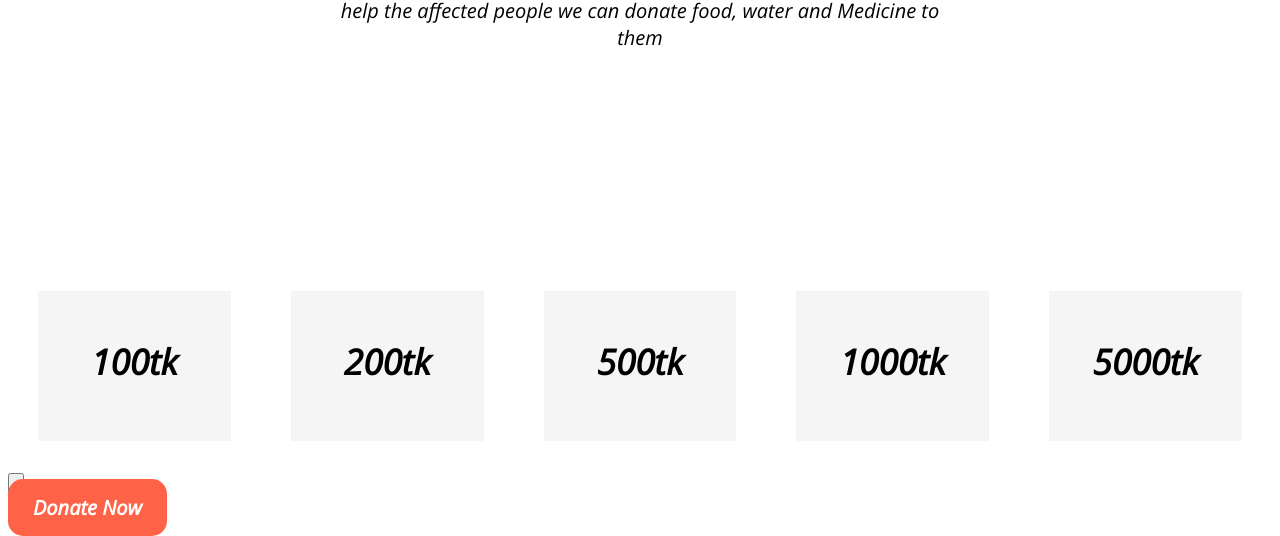
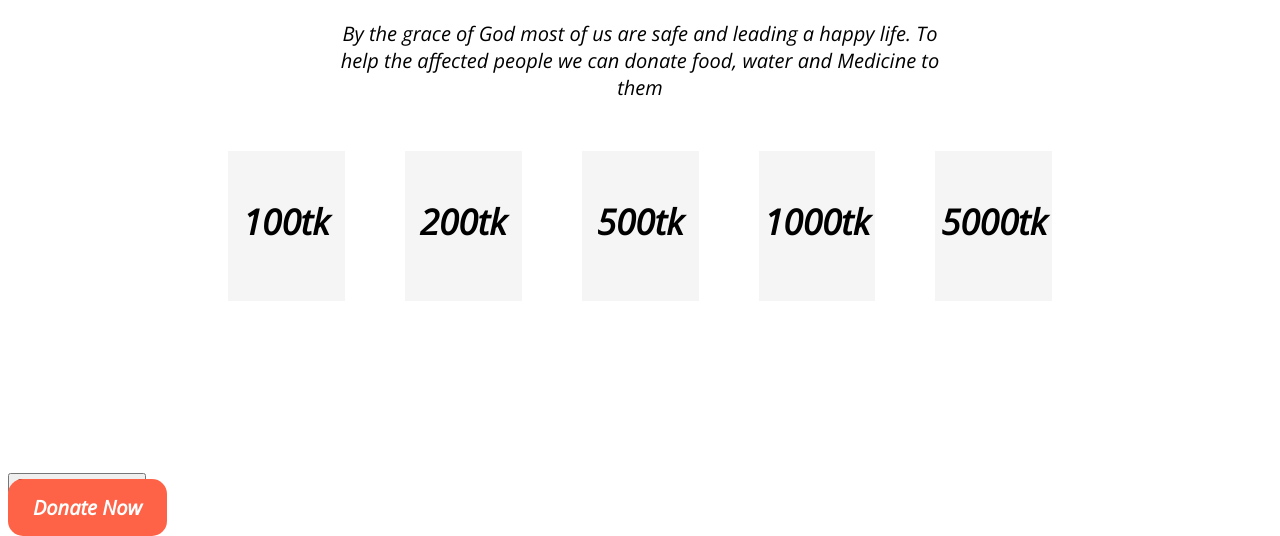
Before and after one commit to Rabbe10581/donate-today, a plain HTML site: page index.html in a window 1280 px wide. Shown: the part 1149-1685 px from the top of the page. Drawn offline with nearby package versions, Linux system fonts and the light colour scheme.

Commit message:
positioning

```diff
--- a/index.html
+++ b/index.html
@@ -34,7 +34,7 @@
             <p>By the grace of God most of us are safe and leading a happy life. To help the affected people we can
                 donate food, water and Medicine to them </p>
         </div>
-        <div class="flex-containner">
+        <div class="flex-containner flex-move">
             <div class="flex-new">
                 <h3>100tk</h3><br>
             </div>
@@ -53,7 +53,9 @@
 
         </div>
         <div>
-            <input type="button" value=""><br>
+            <div>
+                <input type="button" value="Other amount (Taka)"><br>
+            </div>
             <a class="button-item" href="">Donate Now</a>
         </div>
     </section>
--- a/style.css
+++ b/style.css
@@ -42,6 +42,8 @@ p {
 .second-set {
     text-align: center;
     padding: 15% 25%;
+    position: relative;
+    bottom: -50px;
 }
 
 .amount {
@@ -64,3 +66,14 @@ p {
     text-align: center;
     line-height: 70px;
 }
+
+.flex-move {
+    padding: 0% 15%;
+    position: relative;
+    top: -140px;
+}
+
+.text-button {
+    color: black;
+    text-align: center;
+}
```
